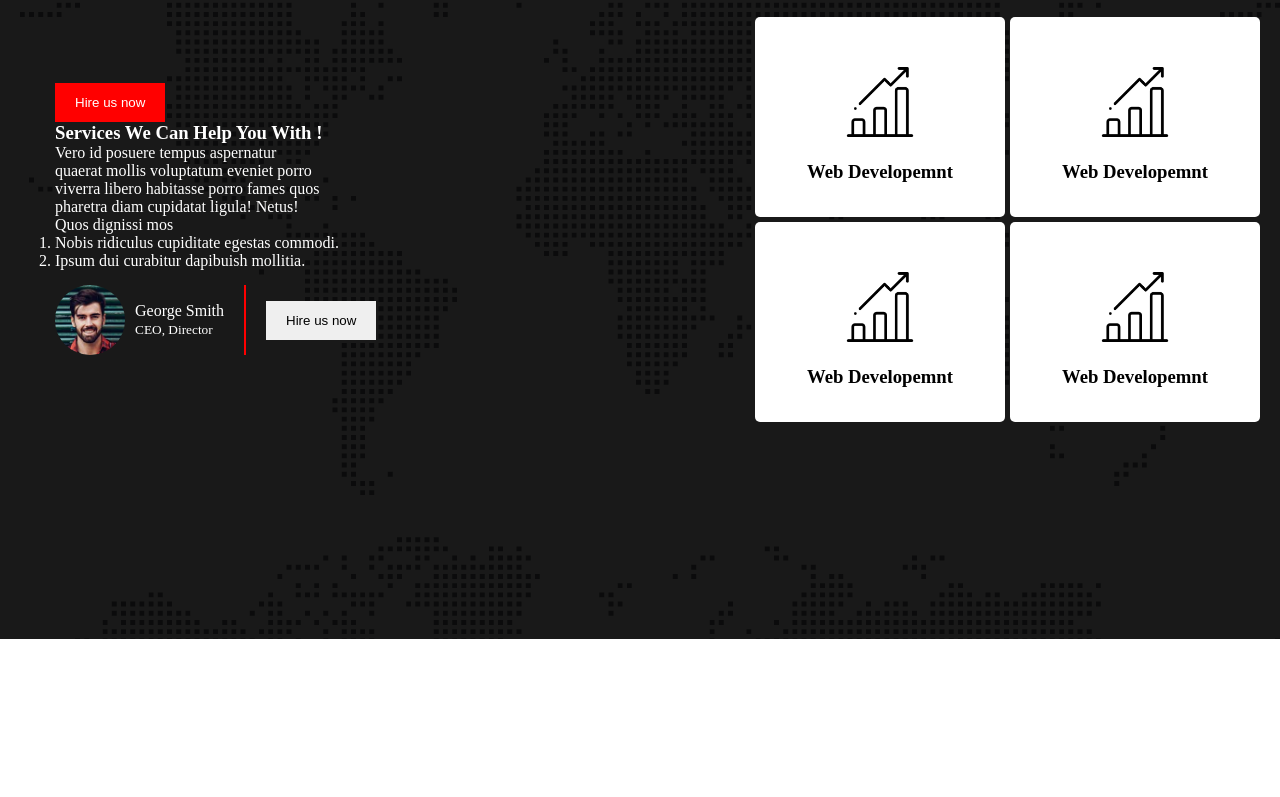
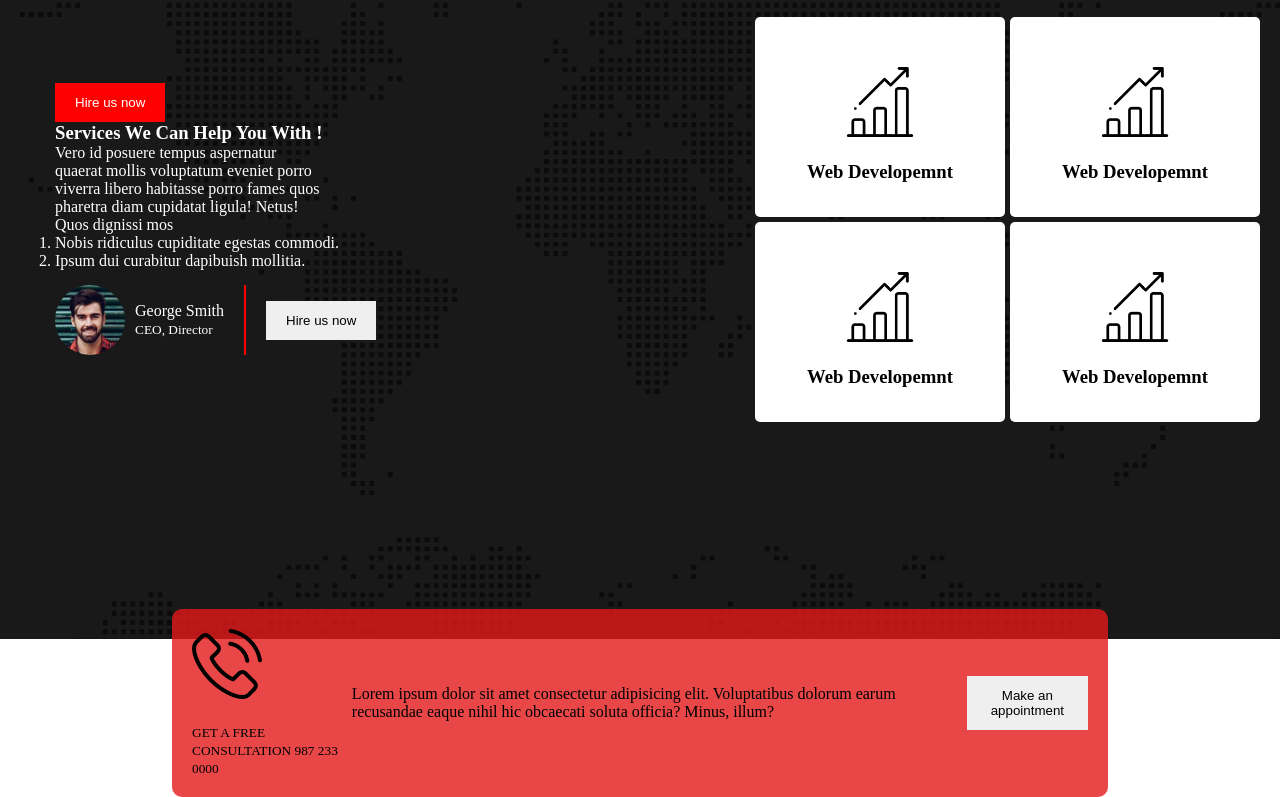
Before and after one commit to SiamIslamSagor/my-digital-agency, a plain HTML site: page index.html in a window 1280 px wide. Shown: the part 1070-1867 px from the top of the page. Before the commit the page ends 1709 px from the top, so only its background shows below. Drawn offline with Linux system fonts and the light colour scheme.

Commit message:
added call bar

```diff
--- a/index.html
+++ b/index.html
@@ -107,7 +107,16 @@
             </div>
         </div>
 
+        <!-- call bar -->
 
+        <div class="call-bar">
+            <div>
+                <div><img class="call-icon" src="./asset/icons/phone-call.png" alt=""></div>
+                <div><small>GET A FREE CONSULTATION 987 233 0000</small></div>
+            </div>
+            <div>Lorem ipsum dolor sit amet consectetur adipisicing elit. Voluptatibus dolorum earum recusandae eaque nihil hic obcaecati soluta officia? Minus, illum?</div>
+            <button class="btn">Make an appointment</button>
+        </div>
 
     </main>
 
--- a/style.css
+++ b/style.css
@@ -137,3 +137,18 @@
     margin-bottom: 20px;
 
 }
+
+.call-bar{
+    display: flex;
+    width: 70%;
+    background-color: rgba(228, 25, 25, 0.8);
+    align-items: center;
+    margin: -30px auto auto;
+    padding: 20px;
+    border-radius: 10px;
+}
+
+.call-icon{
+    width: 70px;
+    margin-bottom: 20px;
+}
```
